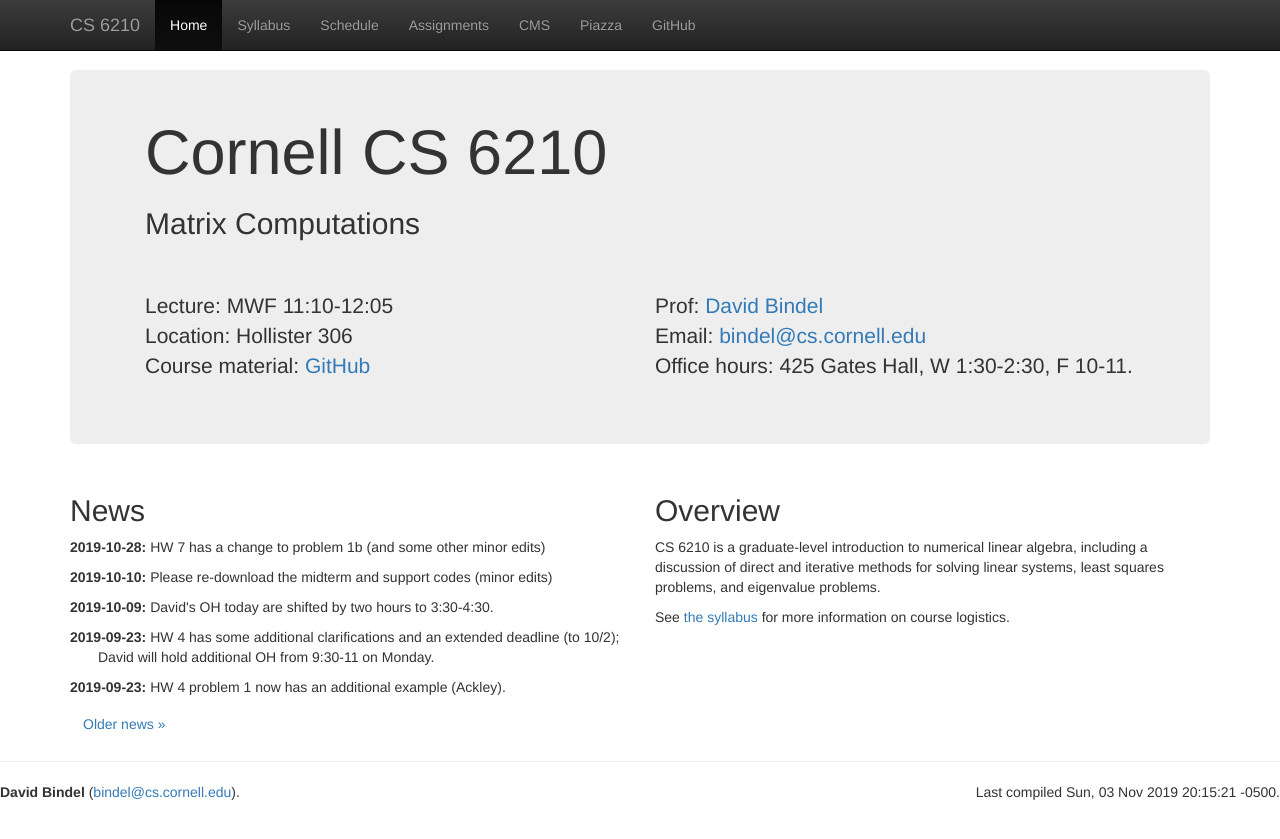
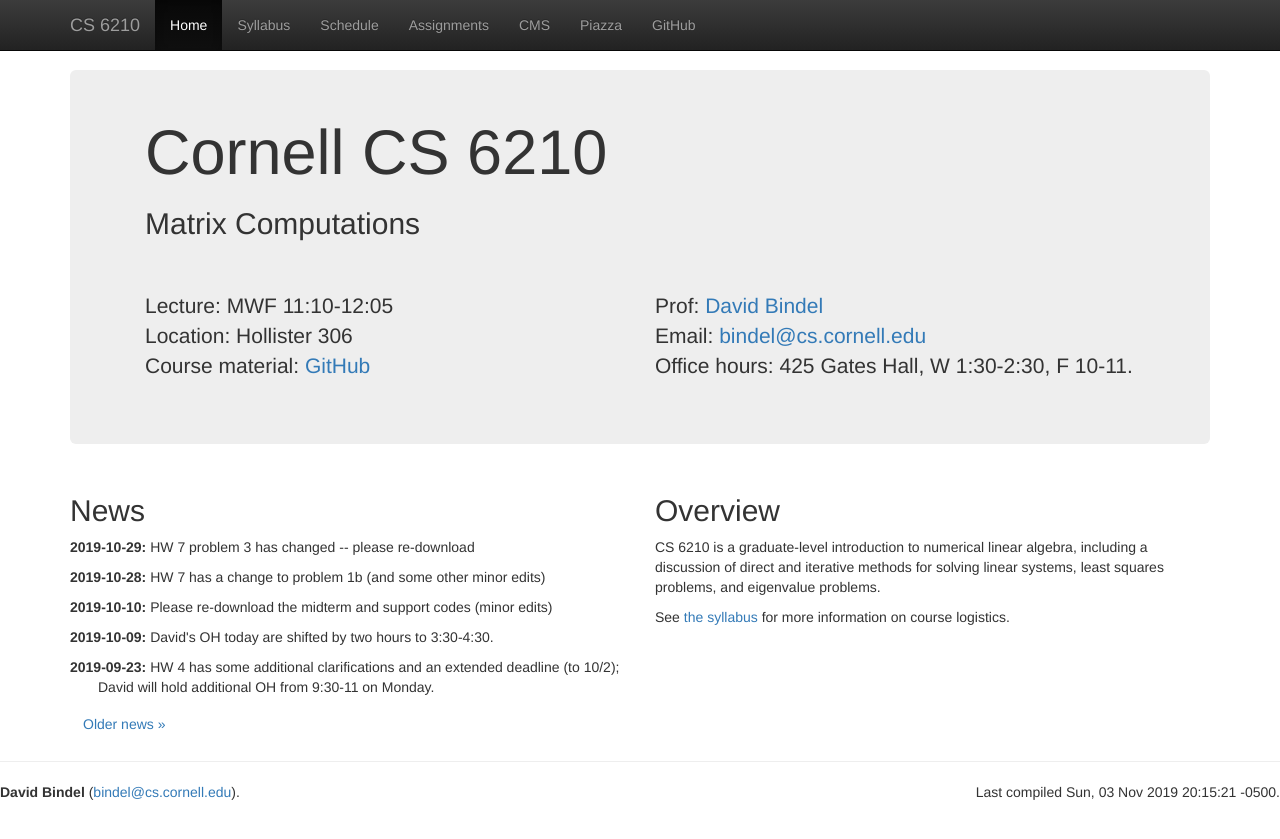
Before and after one commit to dbindel/cs6210-f19, a Jekyll site: the page built from web/index.html, in a window 1280 px wide. Shown: the top 839 px of the page. Built offline with Jekyll 4.4.1, drawn with Linux system fonts in a browser that asks for light colours; nearby versions of some CDN libraries.

Commit message:
Update news.

```diff
--- a/web/_data/news.yml
+++ b/web/_data/news.yml
@@ -31,3 +31,6 @@
 -
   date: 2019-10-28
   text: "HW 7 has a change to problem 1b (and some other minor edits)"
+-
+  date: 2019-10-29
+  text: "HW 7 problem 3 has changed -- please re-download"
```
